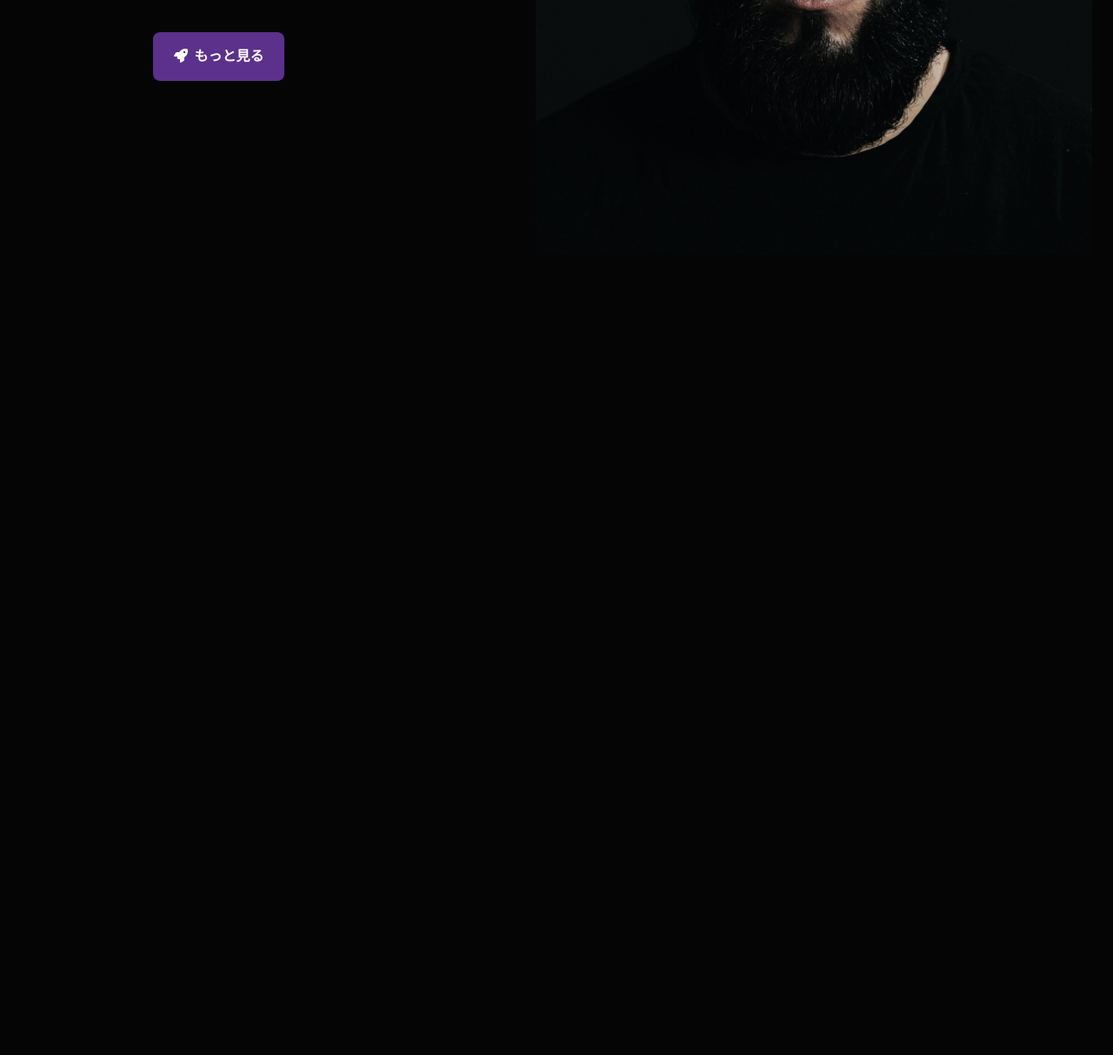
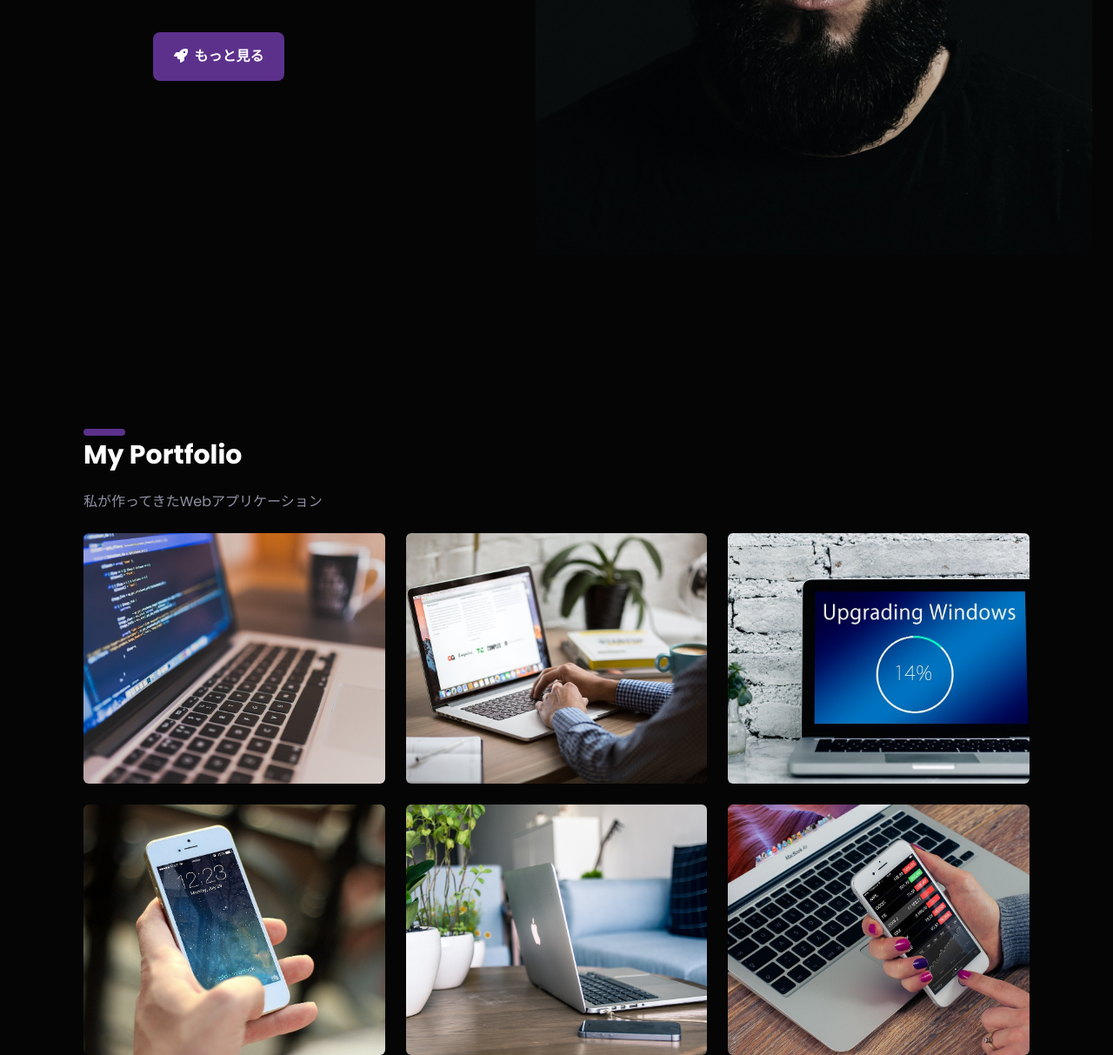
Before and after one commit to r-someya0618/tailwind-css-learning, a website: page src/index.html in a window 1280 px wide. Shown: the part 515-1728 px from the top of the page at 87% size. Before the commit the page ends 808 px from the top, so only its background shows below. Drawn offline with Linux system fonts and the light colour scheme.

Commit message:
ポートフォリオセクション追加

```diff
--- a/src/index.html
+++ b/src/index.html
@@ -35,7 +35,7 @@
           >
           <a
             class="hover:text-selected-text transition-all duration-300 text-sm lg:text-base"
-            href="#prtfolio"
+            href="#portfolio"
             >ポートフォリオ</a
           >
           <a
@@ -87,5 +87,49 @@
         />
       </div>
     </div>
+    <!-- ポートフォリオ -->
+    <div
+      id="portfolio"
+      class="container mt-64 flex justify-between items-center mx-auto px-8 md:px-14 lg:px-24 w-full"
+    >
+      <section class="w-full">
+        <h2 class="secondary-title">My Portfolio</h2>
+        <p class="section-paragraph">
+          私が作ってきたWebアプリケーション
+        </p>
+        <div class="grid lg:grid-cols-3 md:grid-cols-2 grid-cols-1 gap-6">
+          <img
+            src="./images/portfolio1.jpg"
+            alt=""
+            class="w-full h-36 lg:h-72 object-cover rounded-md cursor-pointer"
+          />
+          <img
+            src="./images/portfolio2.jpg"
+            alt=""
+            class="w-full h-36 lg:h-72 object-cover rounded-md cursor-pointer"
+          />
+          <img
+            src="./images/portfolio3.jpg"
+            alt=""
+            class="w-full h-36 lg:h-72 object-cover rounded-md cursor-pointer"
+          />
+          <img
+            src="./images/portfolio4.jpg"
+            alt=""
+            class="w-full h-36 lg:h-72 object-cover rounded-md cursor-pointer"
+          />
+          <img
+            src="./images/portfolio5.jpg"
+            alt=""
+            class="w-full h-36 lg:h-72 object-cover rounded-md cursor-pointer"
+          />
+          <img
+            src="./images/portfolio6.jpg"
+            alt=""
+            class="w-full h-36 lg:h-72 object-cover rounded-md cursor-pointer"
+          />
+        </div>
+      </section>
+    </div>
   </body>
 </html>
--- a/src/input.css
+++ b/src/input.css
@@ -2,26 +2,15 @@
 @tailwind components;
 @tailwind utilities;
 
-.easy-button {
-  padding: 8px 16px;
-  background-color: #467ef7;
-  color: white;
-  border-radius: 4px;
-  font-weight: bold;
-  margin-left: 40px;
+.secondary-title {
+  @apply text-3xl font-bold
 }
 
-.easy-button:hover {
-  background-color: #386ad6;
+.secondary-title::before {
+  content: '';
+  @apply block w-12 h-2 bg-theme rounded-full mb-1
 }
 
-.btn {
-  @apply font-bold py-2 px-4 rounded ml-10
+.section-paragraph {
+  @apply text-secondary my-6 w-full max-w-3xl
 }
-
-.btn-blue {
-  @apply bg-blue-500 text-white
-}
-.btn-blue:hover {
-  @apply bg-blue-600
-}
--- a/tailwind.config.js
+++ b/tailwind.config.js
@@ -3,7 +3,12 @@ module.exports = {
   content: ['./src/**/*.{html,js}'],
   theme: {
     extend: {
-      colors: { body: '#050505', 'selected-text': '#A3A3FF', theme: '#5c318c' },
+      colors: {
+        body: '#050505',
+        'selected-text': '#A3A3FF',
+        theme: '#5c318c',
+        secondary: '#9191A4',
+      },
     },
     fontFamily: {
       poppins: ['Poppins', 'sans-serif'],
```
Also changed, not shown: dist/output.css.
